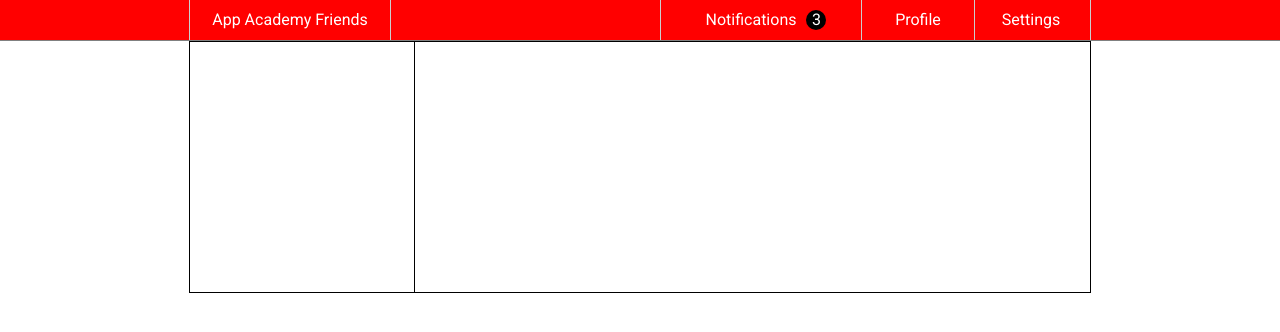
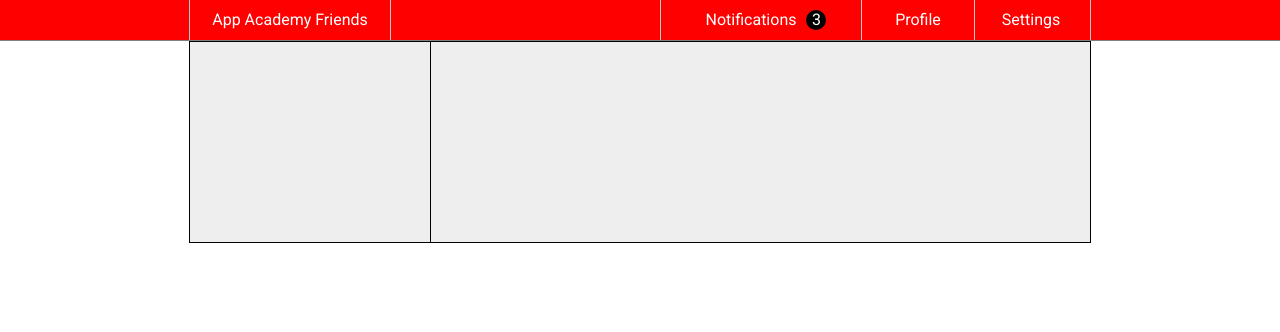
Before and after one commit to dustin-chan-89/CSS-Friends, a plain HTML site: page index.html in a window 1280 px wide. Drawn offline with Linux system fonts and the light colour scheme.

Commit message:
layout complete

```diff
--- a/css/02-layout.css
+++ b/css/02-layout.css
@@ -1,20 +1,34 @@
 .content {
-  height: 250px;
+  background-color: #eee;
   width:900px;
   border: 1px solid black;
   margin: 0 auto;
+  position: relative;
 }
 
 .content-sidebar {
-  border-right: 1px solid black;
-  height: 100%;
-  width: 25%;
+  min-height: 200px;
+  width: 240px;
   float: left;
+  box-sizing: border-box;
+  padding: 20px;
+}
+
+.content-main {
+  min-height: 200px;
+  width: 660px;
+  float: right;
+  padding: 20px;
   box-sizing: border-box;
 }
 
-.content-main {
-  height: 100%;
-  width: 75%;
-  float: right;
+.content:before {
+  content:"";
+  background-color: black;
+  display: block;
+  position: absolute;
+  width: 1px;
+  top: 0;
+  bottom: 0;
+  left: 240px;
 }
--- a/index.html
+++ b/index.html
@@ -27,7 +27,7 @@
       </nav>
     </header>
 
-    <div class="content">
+    <div class="content clearfix">
       <section class="content-sidebar">
 
 
```
